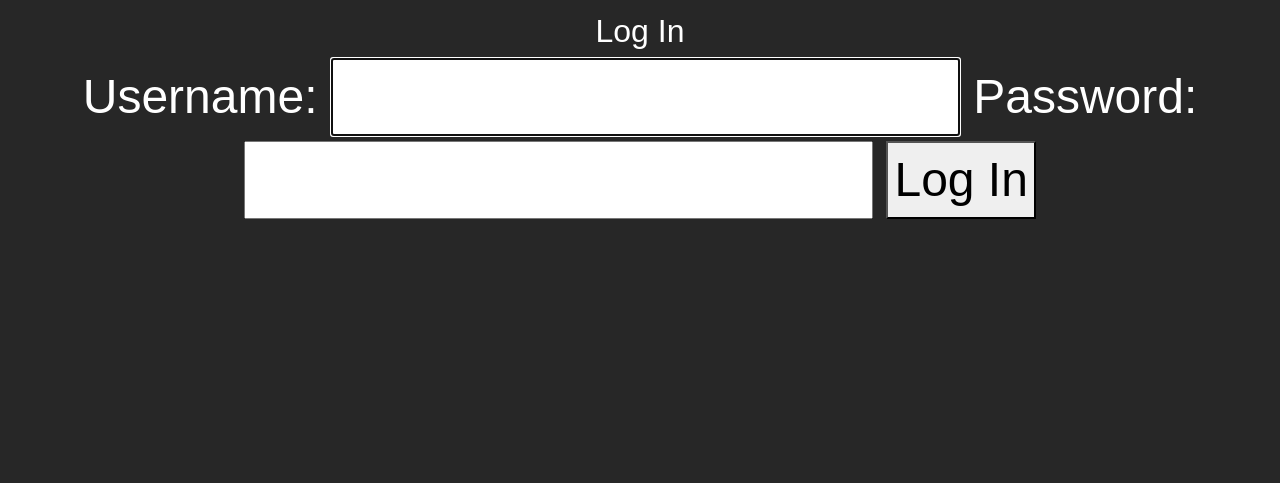
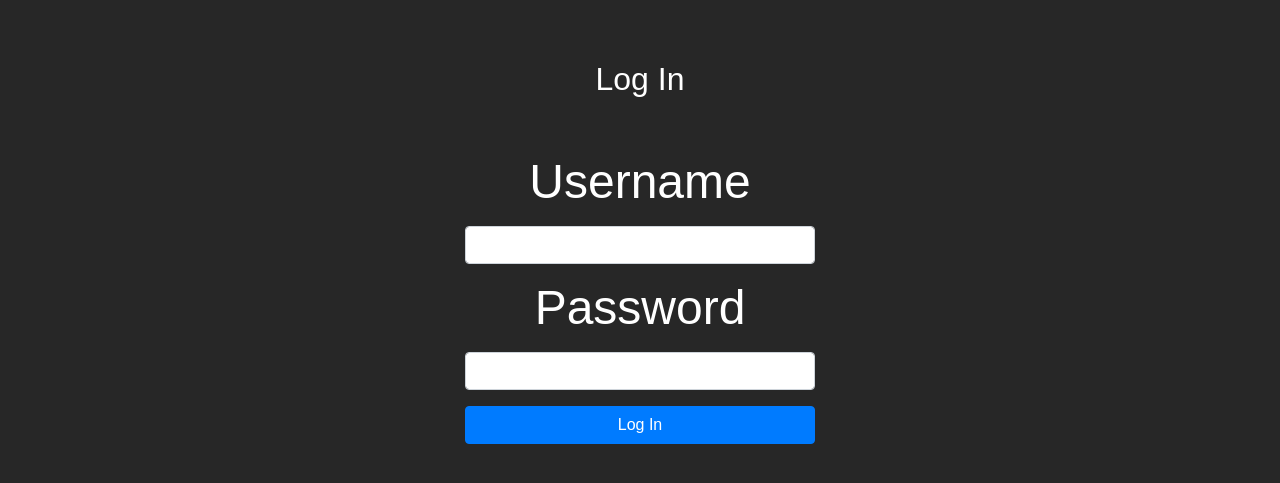
Before and after one commit to EdSmith8563/ecoScan, a Django app: page /accounts/accounts/login/ in a window 1280 px wide. Shown: the part 58-541 px from the top of the page. Run offline with Django 4.2, Linux system fonts and the light colour scheme; some libraries are stand-ins or nearby versions.

Commit message:
Styled the login page.

```diff
--- a/static/accounts/styles/baseStyles.css
+++ b/static/accounts/styles/baseStyles.css
@@ -172,3 +172,28 @@
     background-color: #ffffff; /* Light background for light mode */
     color: #000000; /* Dark text for light mode */
 }
+
+/* Form Styles */
+/* Hover and active animation for the button */
+.btn-animate {
+    transition: background-color 0.3s, transform 0.2s;
+}
+
+.btn-animate:hover {
+    background-color: #0056b3; /* Darker shade when hovered */
+    transform: translateY(-3px); /* Slight move up */
+}
+
+.btn-animate:active {
+    background-color: #004080; /* Even darker shade when pressed */
+    transform: translateY(1px); /* Slight move down */
+}
+
+/* Add some space between form elements */
+.form-group.mb-2 {
+    margin-bottom: 0.5rem !important; /* Less space between inputs */
+}
+
+.form-group.mt-3 {
+    margin-top: 1rem !important; /* More space above the button */
+}
--- a/templates/registration/login.html
+++ b/templates/registration/login.html
@@ -1,12 +1,33 @@
 {% extends "base.html" %}
 
-{% block title %}Login{% endblock %}
+{% block title %}Log In{% endblock %}
 
 {% block content %}
-<h2>Log In</h2>
-<form method="post">
-  {% csrf_token %}
-  {{ form }}
-  <button type="submit">Log In</button>
-</form>
+<div class="container mt-5">
+  <div class="row justify-content-center">
+    <div class="col-lg-4 col-md-6 col-sm-8">
+      <h2 class="text-center mb-5">Log In</h2>
+      <form method="post" class="needs-validation" novalidate>
+        {% csrf_token %}
+        {% for field in form %}
+          <div class="form-group mb-2">
+            <label for="{{ field.id_for_label }}" class="control-label">{{ field.label }}</label>
+            <input type="{{ field.field.widget.input_type }}" name="{{ field.html_name }}" id="{{ field.id_for_label }}" class="form-control" required>
+            {% if field.help_text %}
+              <small class="form-text text-muted">{{ field.help_text }}</small>
+            {% endif %}
+            {% for error in field.errors %}
+              <div class="invalid-feedback">
+                {{ error }}
+              </div>
+            {% endfor %}
+          </div>
+        {% endfor %}
+        <div class="form-group mt-3"> <!-- Added top margin for space above the submit button -->
+          <button type="submit" class="btn btn-primary btn-block btn-animate">Log In</button>
+        </div>
+      </form>
+    </div>
+  </div>
+</div>
 {% endblock %}
```
Also changed, not shown: db.sqlite3.
